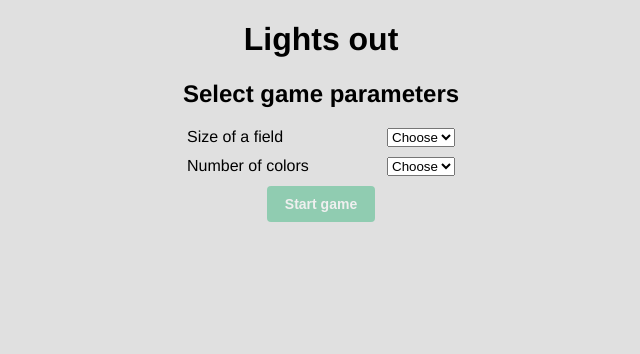
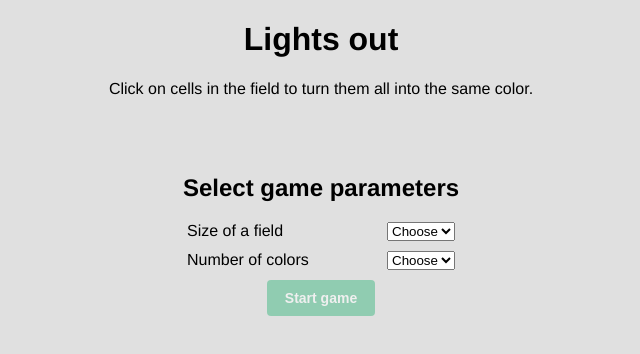
Before and after one commit to martinmatejovsky/lights-out-vue3-typescript, a Vue app: page / in a window 1280 px wide. Shown: the top 354 px of the page, without its empty margins (319-959 px from the left). Built offline with nearby package versions, Linux system fonts and the light colour scheme.

Commit message:
game instructions

```diff
--- a/src/styles/pages/_game-view.scss
+++ b/src/styles/pages/_game-view.scss
@@ -1,7 +1,9 @@
 .game-view {
   user-select: none;
 
-  .game-view-settings {}
+  .game-view-settings {
+    padding: 20px 0;
+  }
 
   .game-view-game-container {
     position: relative;
@@ -22,3 +24,13 @@
     color: $color-txt-inverted;
   }
 }
+
+// BREAKPOINTS
+// =============================================================================
+@media (min-width: 760px) {
+  .game-view {
+    .game-view-settings {
+      padding: 40px 0;
+    }
+  }
+}
--- a/src/views/LightsOutGameView.vue
+++ b/src/views/LightsOutGameView.vue
@@ -1,6 +1,7 @@
 <template>
   <div class="game-view">
     <h1>Lights out</h1>
+    <p>Click on cells in the field to turn them all into the same color.</p>
 
     <transition name="fade" mode="out-in">
       <div
```
